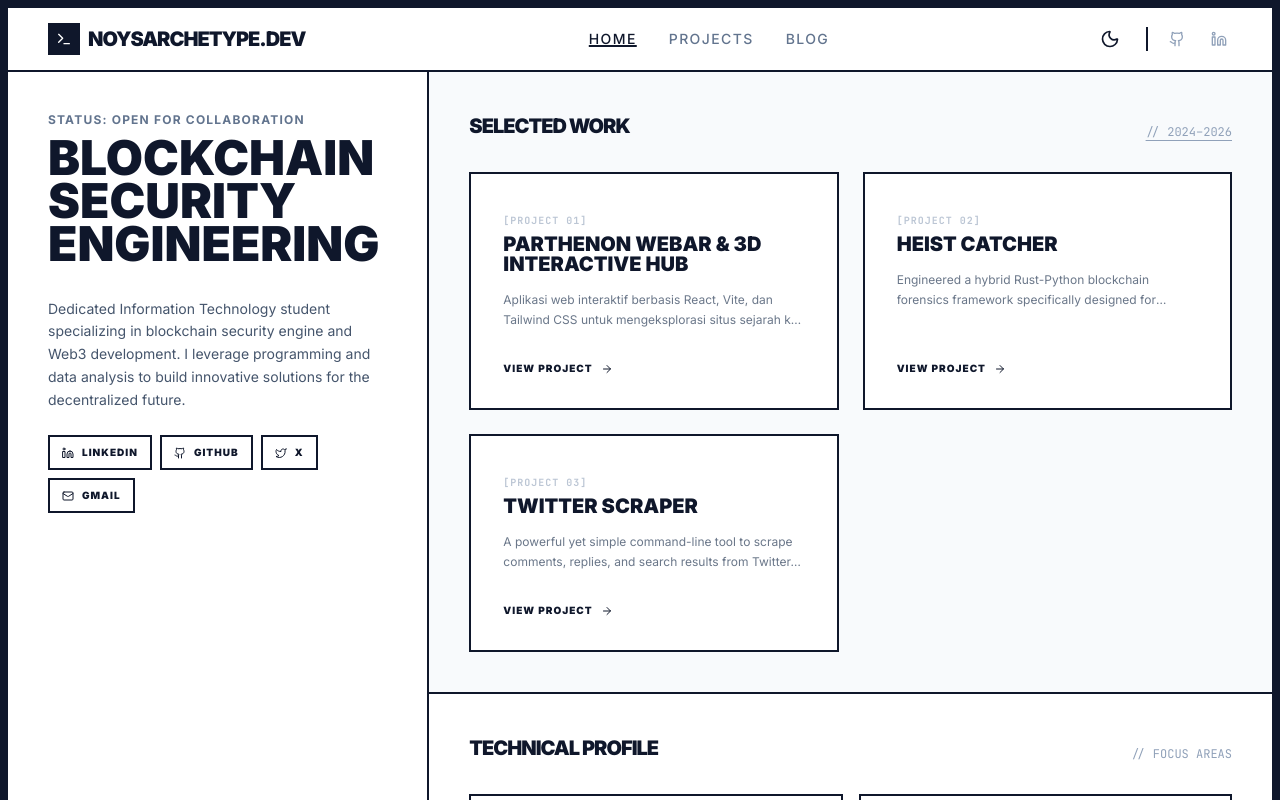
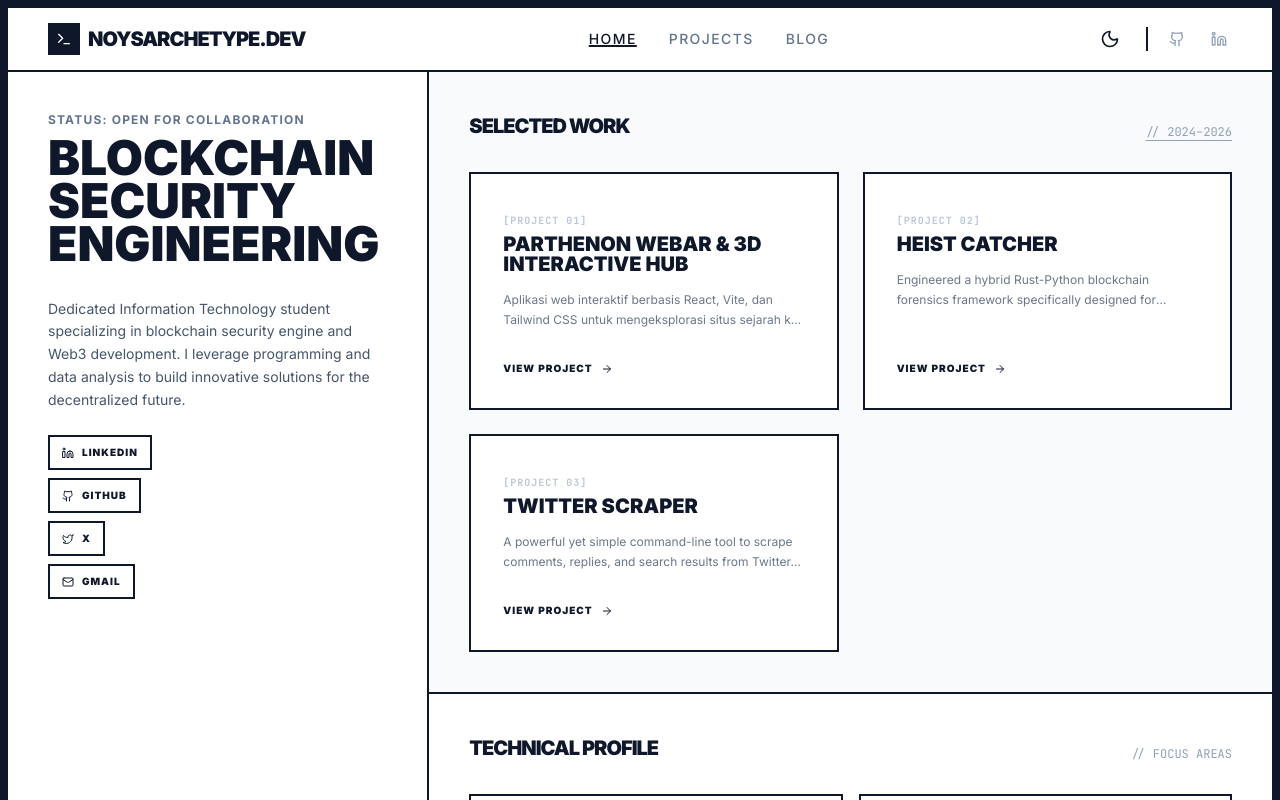
Before and after one commit to ariekany/Noysarchetype, a React (Vite) app: page / in a window 1280 px wide. Shown: the top 800 px of the page. Built offline with nearby package versions, Linux system fonts and the light colour scheme.

Commit message:
Stack social links vertically

```diff
--- a/src/pages/Home.tsx
+++ b/src/pages/Home.tsx
@@ -34,7 +34,7 @@ export default function Home() {
             className="text-sm leading-relaxed text-slate-600 dark:text-slate-400 block"
             revealSpeed={3}
           />
-          <div className="flex flex-wrap gap-2 mt-6" aria-label="Social links">
+          <div className="flex flex-col items-start gap-2 mt-6" aria-label="Social links">
             {[
               { label: 'LinkedIn', href: 'https://www.linkedin.com/in/ariekany/', Icon: Linkedin },
               { label: 'GitHub', href: 'https://github.com/ariekany', Icon: Github },
```
